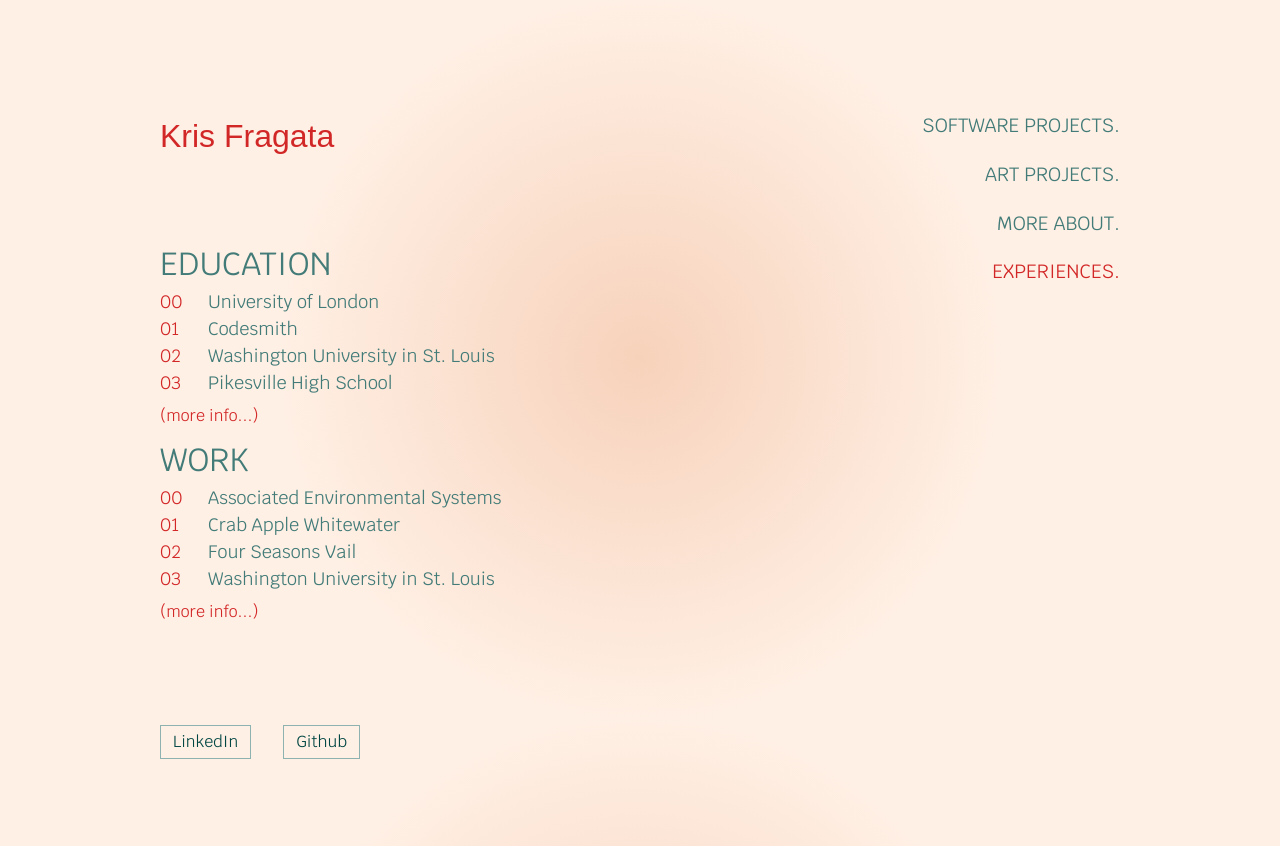
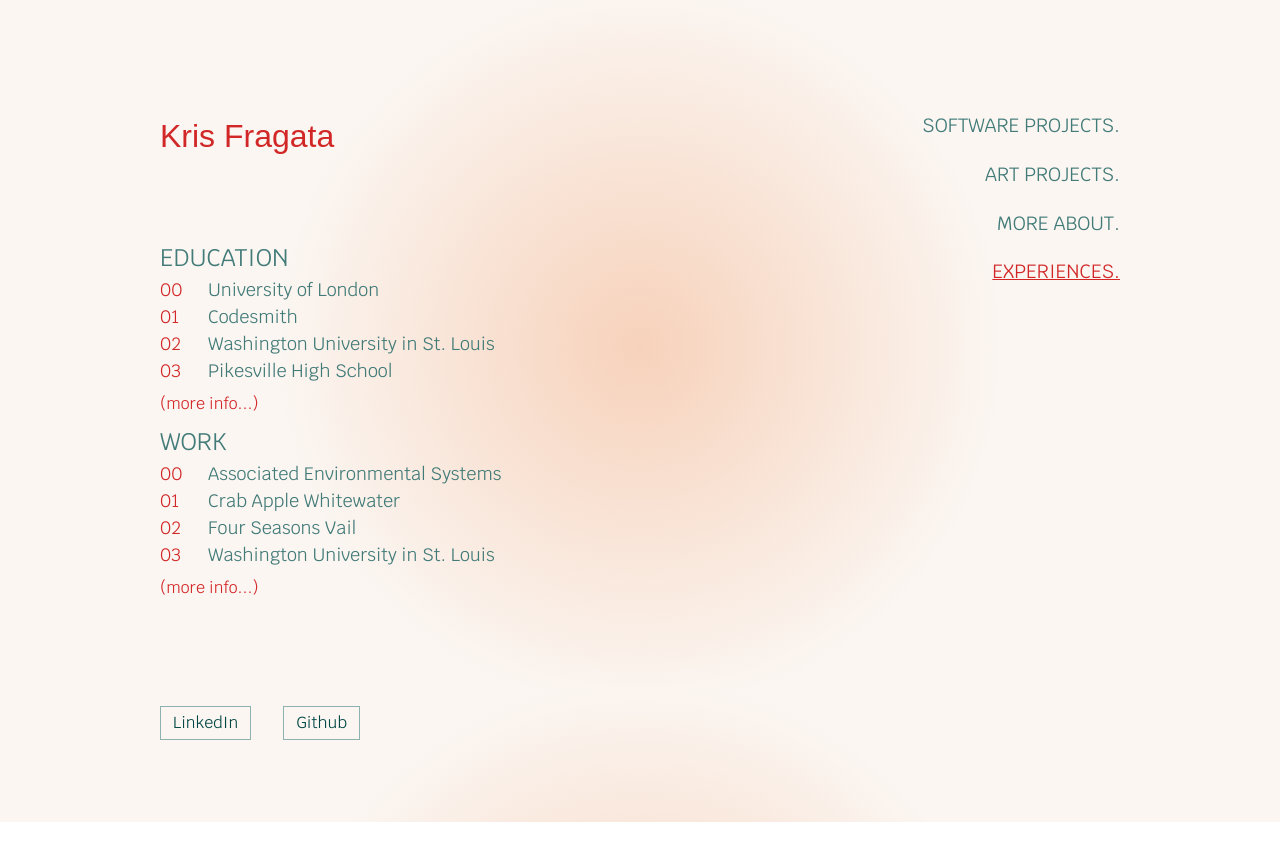
Before and after one commit to krisfragata/portfolio-2025, a Next.js app: page /experiences in a window 1280 px wide. Shown: the top 846 px of the page. After the commit the page ends 822 px from the top, so only its background shows below. Built offline with nearby package versions, Linux system fonts and the light colour scheme; a web font is replaced by a local one.

Commit message:
re(css):adjust text size to smaller to appeal to designers

```diff
--- a/src/app/globals.css
+++ b/src/app/globals.css
@@ -1,8 +1,8 @@
 @import "tailwindcss";
 
 :root {
-  --background: #FFF0E5;
-  --foreground: #FFF0E5;
+  --background: #fbf6f2;
+  --foreground: #fbf6f2;
   --text-main: #427B78; /* main color for texts */
   --primary-text: #D22727; /* highlighting color for important texts */
   --text-highlight-dark-bg: #F6EEC8; /* text color for darker backgrounds */
@@ -75,11 +75,11 @@
 
 .sidemenu-item:hover {
   color: var(--primary-text);
-  text-decoration: underline;
 }
 
 .sidemenu-item-active {
   color: var(--primary-text);
+  text-decoration: underline;
   padding-bottom: 1.25rem;
   /* text-decoration: underline; */
 }
@@ -102,6 +102,7 @@
   color: var(--primary-text);
   font-size: xx-large;
   height: fit-content;
+  stroke: var(--text-dark);
 }
 
 .title:hover {
@@ -153,7 +154,7 @@
   color: var(--text-main);
   font-weight: 500;
   font-style: normal;
-  font-size: xx-large;
+  font-size: x-large;
   max-width: 60%;
   order: 2;
   min-height: 80%;
@@ -202,7 +203,7 @@
 .software-projects-list-item {
   /* font-weight: 500; */
   /* font-style: normal; */
-  font-size: xx-large;
+  font-size: x-large;
   /* max-width: 60%; */
   /* min-height: 60%;  */
   /* color: var(--text-dark); */
@@ -452,7 +453,7 @@
   }
   .sidemenu {
     align-items: start;
-    font-size: large;
+    font-size: medium;
     max-width: 80%;
     padding-left: 0rem;
   }
```
